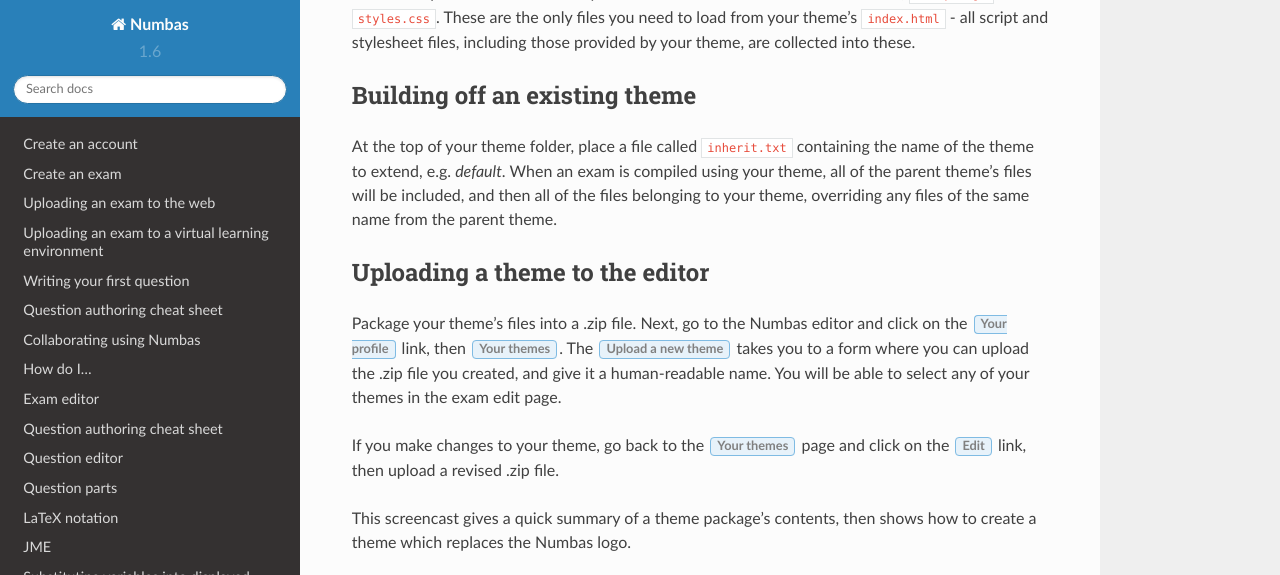
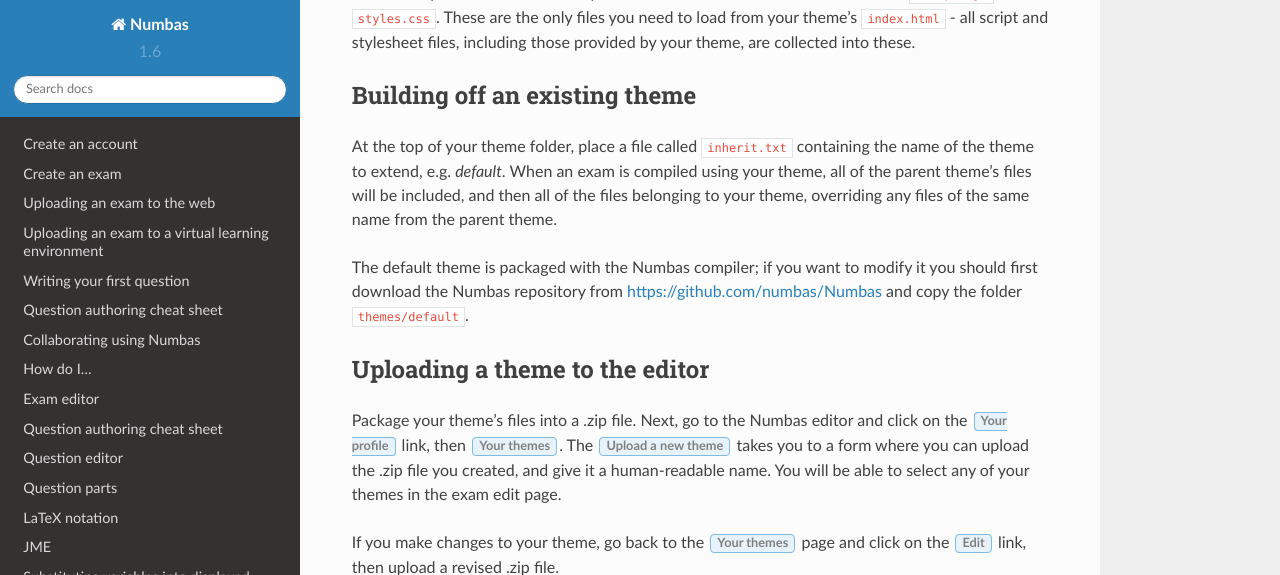
Before and after one commit to numbas/editor-docs, a Sphinx documentation site: the page built from source/themes.rst, in a window 1280 px wide and 900 px high, scrolled down 602 px, cut to the strip 0-575 px from the top of the window. Built offline with Sphinx 7.4.7 and the Read the Docs theme 2.0.0, drawn with Linux system fonts in a browser that asks for light colours.

Commit message:
add note about where to get the default theme

```diff
--- a/source/themes.rst
+++ b/source/themes.rst
@@ -20,7 +20,10 @@ All JavaScript and CSS files used by a Numbas exam are collected into two files,
 Building off an existing theme
 ------------------------------
 
-At the top of your theme folder, place a file called ``inherit.txt`` containing the name of the theme to extend, e.g. `default`. When an exam is compiled using your theme, all of the parent theme's files will be included, and then all of the files belonging to your theme, overriding any files of the same name from the parent theme.
+At the top of your theme folder, place a file called ``inherit.txt`` containing the name of the theme to extend, e.g. `default`.
+When an exam is compiled using your theme, all of the parent theme's files will be included, and then all of the files belonging to your theme, overriding any files of the same name from the parent theme.
+
+The default theme is packaged with the Numbas compiler; if you want to modify it you should first download the Numbas repository from https://github.com/numbas/Numbas and copy the folder ``themes/default``.
 
 Uploading a theme to the editor
 -------------------------------
```
